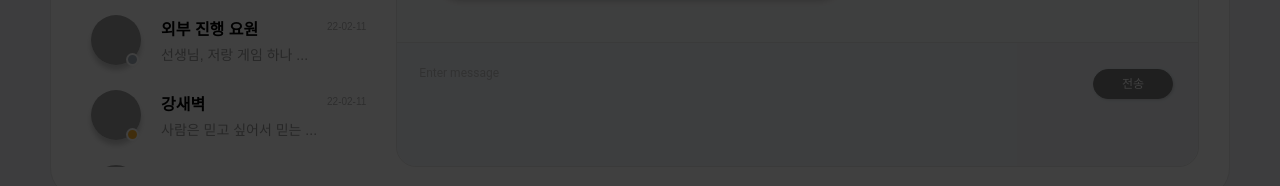
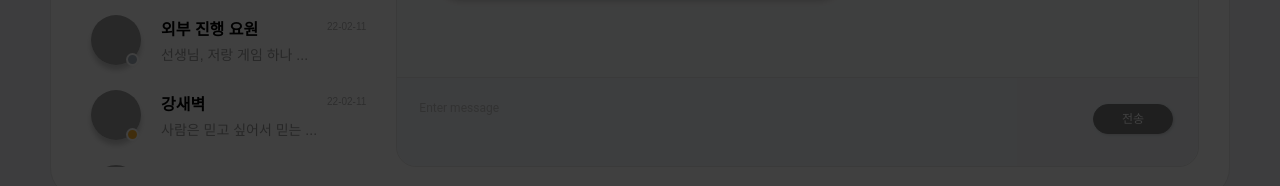
Before and after one commit to seoysauce/wanted-swit, a React (Create React App) app: page / in a window 1280 px wide. Shown: the part 552-738 px from the top of the page. Built offline with nearby package versions, Linux system fonts and the light colour scheme; grey boxes are pictures that could not be loaded.

Commit message:
refactor: 멀티라인 입력 로직 수정

```diff
--- a/src/components/molecules/InputMessage/index.tsx
+++ b/src/components/molecules/InputMessage/index.tsx
@@ -17,25 +17,26 @@ interface IInputMessage {
 export function InputMessage({ replyInfo }: IInputMessage) {
   const user = useAppSelector((state) => state.user);
   const dispatch = useAppDispatch();
-  const textAreaRef = useRef(null);
+  const textAreaRef = useRef<HTMLTextAreaElement>(null);
+  const [message, setMessage] = useState('');
 
-  const [message, setMessage] = useState('');
-  const [inputRows, setInputRows] = useState(4);
+  useEffect(() => {
+    if (!textAreaRef.current) return;
+    textAreaRef.current.setAttribute(
+      'style',
+      `height: ${textAreaRef.current.scrollHeight}px;overflow-y:hidden;`,
+    );
+  }, []);
 
   useEffect(() => {
     if (replyInfo.userName !== '' && replyInfo.content !== '') {
-      const preFix = `${replyInfo.userName}\n${replyInfo.content}\n(회신)\n\n`;
+      const preFix = `${replyInfo.userName}\n${replyInfo.content}\n(회신)\n`;
       setMessage(`${preFix}${message}`);
     }
   }, [replyInfo]);
 
   const clearInput = () => {
     setMessage('');
-    setInputRows(4);
-  };
-
-  const setRows = (amount: number) => {
-    setInputRows(Math.min(INPUT_MESSAGE.MAX_ROWS, amount));
   };
 
   const convertInputToMessage = (input: string) => ({
@@ -61,15 +62,16 @@ export function InputMessage({ replyInfo }: IInputMessage) {
   };
 
   const handleChange = (e: React.ChangeEvent<HTMLTextAreaElement>) => {
+    if (!textAreaRef.current) return;
+    console.log(textAreaRef.current.style.height);
+    textAreaRef.current.style.height = 'auto';
+    textAreaRef.current.style.height = `${textAreaRef.current.scrollHeight}px`;
     setMessage(e.target.value);
   };
 
   const handleKeyPress = (e: React.KeyboardEvent<HTMLTextAreaElement>) => {
-    // eslint-disable-next-line @typescript-eslint/no-unused-expressions
     if (e.key === 'Enter') {
-      e.preventDefault();
       if (e.shiftKey) {
-        setRows(inputRows + 1);
         return;
       }
       sendMessage();
@@ -82,8 +84,7 @@ export function InputMessage({ replyInfo }: IInputMessage) {
         <S.TextArea
           placeholder="Enter message"
           onChange={handleChange}
-          onKeyPress={handleKeyPress}
-          rows={inputRows}
+          onKeyDown={handleKeyPress}
           cols={INPUT_MESSAGE.WIDTH}
           value={message}
           ref={textAreaRef}
```
